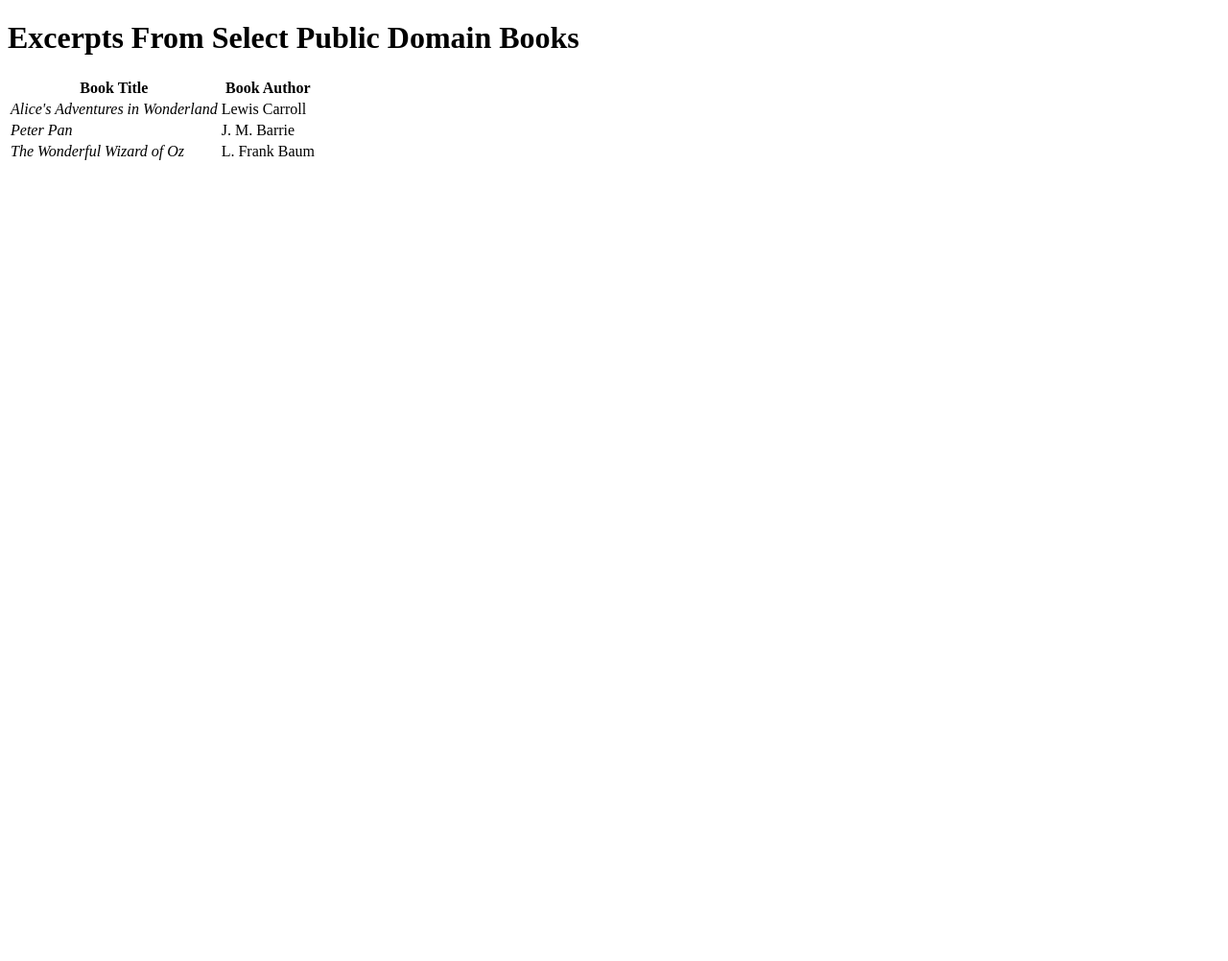
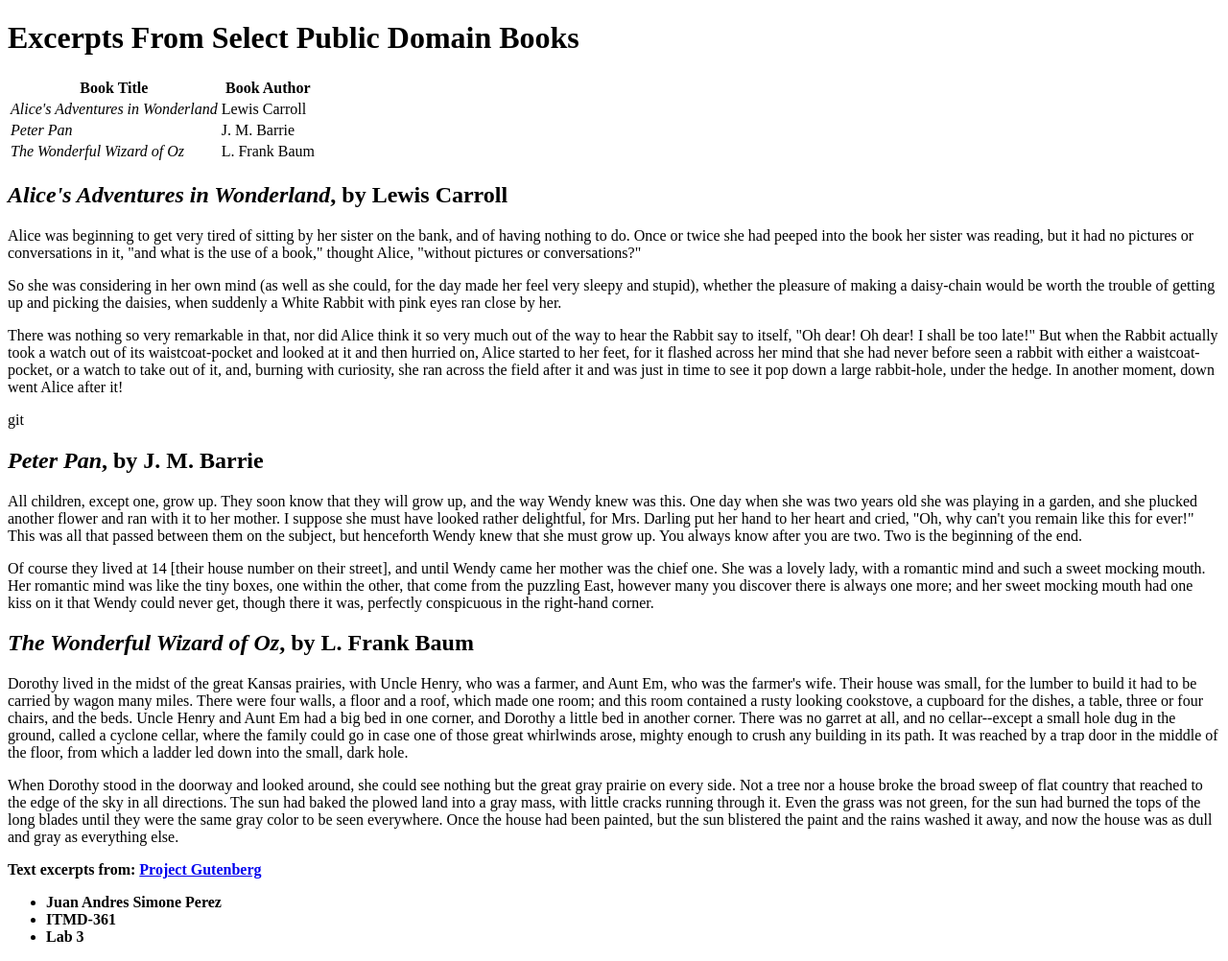
Before and after one commit to JuanSimone/ITMD-361, a plain HTML site: page ITMD361-Labs/Lab3/index.html in a window 1280 px wide. Shown: the whole page at 96% size. Before the commit the page ends 800 px from the top, so only its background shows below. Drawn offline with Linux system fonts and the light colour scheme.

Commit message:
lab 3 commit

```diff
--- a/ITMD361-Labs/Lab3/index.html
+++ b/ITMD361-Labs/Lab3/index.html
@@ -25,5 +25,26 @@
     </tr>
 </table>
 
+<h2><em>Alice's Adventures in Wonderland</em>, by Lewis Carroll</h2>
+<p>Alice was beginning to get very tired of sitting by her sister on the bank, and of having nothing to do. Once or twice she had peeped into the book her sister was reading, but it had no pictures or conversations in it, "and what is the use of a book," thought Alice, "without pictures or conversations?"</p>
+<p>So she was considering in her own mind (as well as she could, for the day made her feel very sleepy and stupid), whether the pleasure of making a daisy-chain would be worth the trouble of getting up and picking the daisies, when suddenly a White Rabbit with pink eyes ran close by her.</p>
+<p>There was nothing so very remarkable in that, nor did Alice think it so very much out of the way to hear the Rabbit say to itself, "Oh dear! Oh dear! I shall be too late!" But when the Rabbit actually took a watch out of its waistcoat-pocket and looked at it and then hurried on, Alice started to her feet, for it flashed across her mind that she had never before seen a rabbit with either a waistcoat-pocket, or a watch to take out of it, and, burning with curiosity, she ran across the field after it and was just in time to see it pop down a large rabbit-hole, under the hedge. In another moment, down went Alice after it!</p>
+git
+<h2><em>Peter Pan</em>, by J. M. Barrie</h2>
+<p>All children, except one, grow up. They soon know that they will grow up, and the way Wendy knew was this. One day when she was two years old she was playing in a garden, and she plucked another flower and ran with it to her mother. I suppose she must have looked rather delightful, for Mrs. Darling put her hand to her heart and cried, "Oh, why can't you remain like this for ever!" This was all that passed between them on the subject, but henceforth Wendy knew that she must grow up. You always know after you are two. Two is the beginning of the end.</p>
+<p>Of course they lived at 14 [their house number on their street], and until Wendy came her mother was the chief one. She was a lovely lady, with a romantic mind and such a sweet mocking mouth. Her romantic mind was like the tiny boxes, one within the other, that come from the puzzling East, however many you discover there is always one more; and her sweet mocking mouth had one kiss on it that Wendy could never get, though there it was, perfectly conspicuous in the right-hand corner.</p>
+
+<h2><em>The Wonderful Wizard of Oz</em>, by L. Frank Baum</h2>
+<p>Dorothy lived in the midst of the great Kansas prairies, with Uncle Henry, who was a farmer, and Aunt Em, who was the farmer's wife.  Their house was small, for the lumber to build it had to be carried by wagon many miles.  There were four walls, a floor and a roof, which made one room; and this room contained a rusty looking cookstove, a cupboard for the dishes, a table, three or four chairs, and the beds.  Uncle Henry and Aunt Em had a big bed in one corner, and Dorothy a little bed in another corner.  There was no garret at all, and no cellar--except a small hole dug in the ground, called a cyclone cellar, where the family could go in case one of those great whirlwinds arose, mighty enough to crush any building in its path.  It was reached by a trap door in the middle of the floor, from which a ladder led down into the small, dark hole.</p>
+<p>When Dorothy stood in the doorway and looked around, she could see nothing but the great gray prairie on every side.  Not a tree nor a house broke the broad sweep of flat country that reached to the edge of the sky in all directions.  The sun had baked the plowed land into a gray mass, with little cracks running through it.  Even the grass was not green, for the sun had burned the tops of the long blades until they were the same gray color to be seen everywhere.  Once the house had been painted, but the sun blistered the paint and the rains washed it away, and now the house was as dull and gray as everything else.</p>
+
+<p><strong>Text excerpts from: <a href="http://www.gutenberg.org">Project Gutenberg</a></strong></p>
+<ul>
+    <li><strong>Juan Andres Simone Perez</strong></li>
+    <li><strong>ITMD-361</strong></li>
+    <li><strong>Lab 3</strong></li>
+</ul>
+
+
 </body>
 </html>
```
